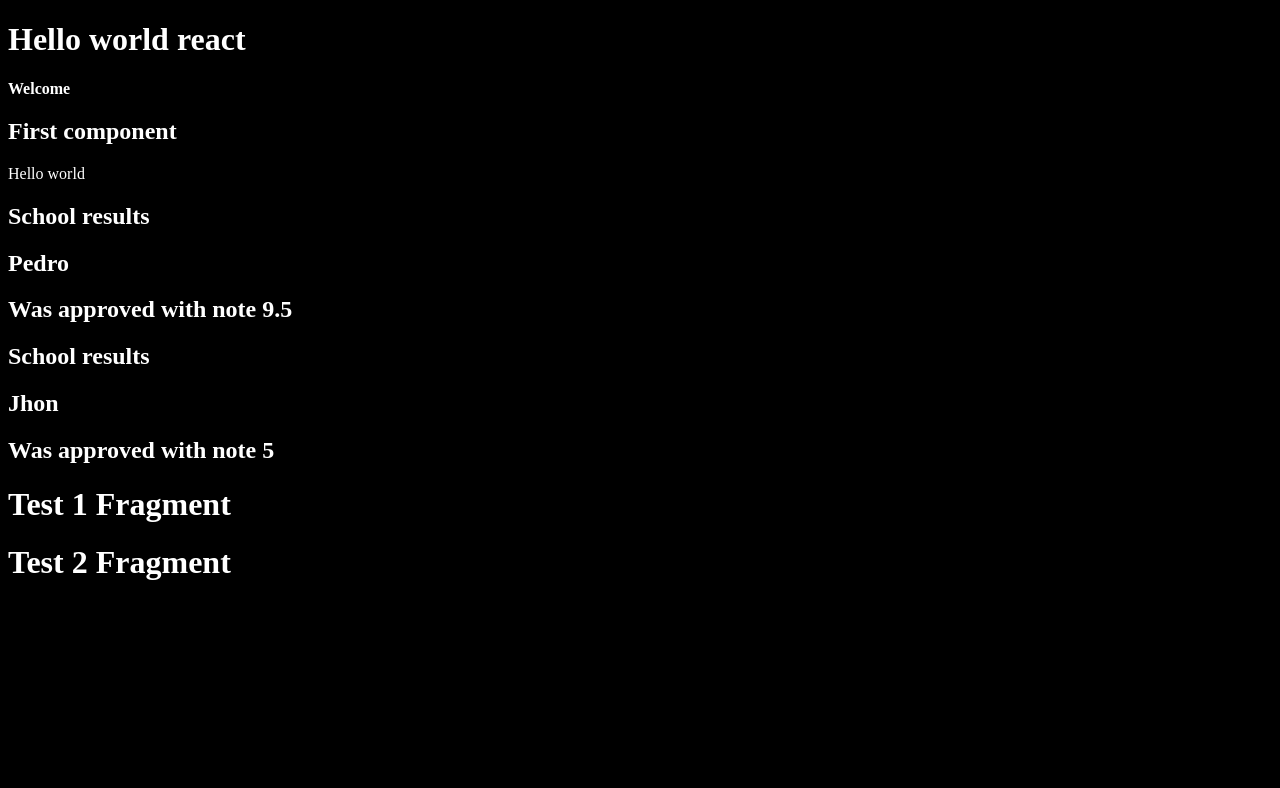
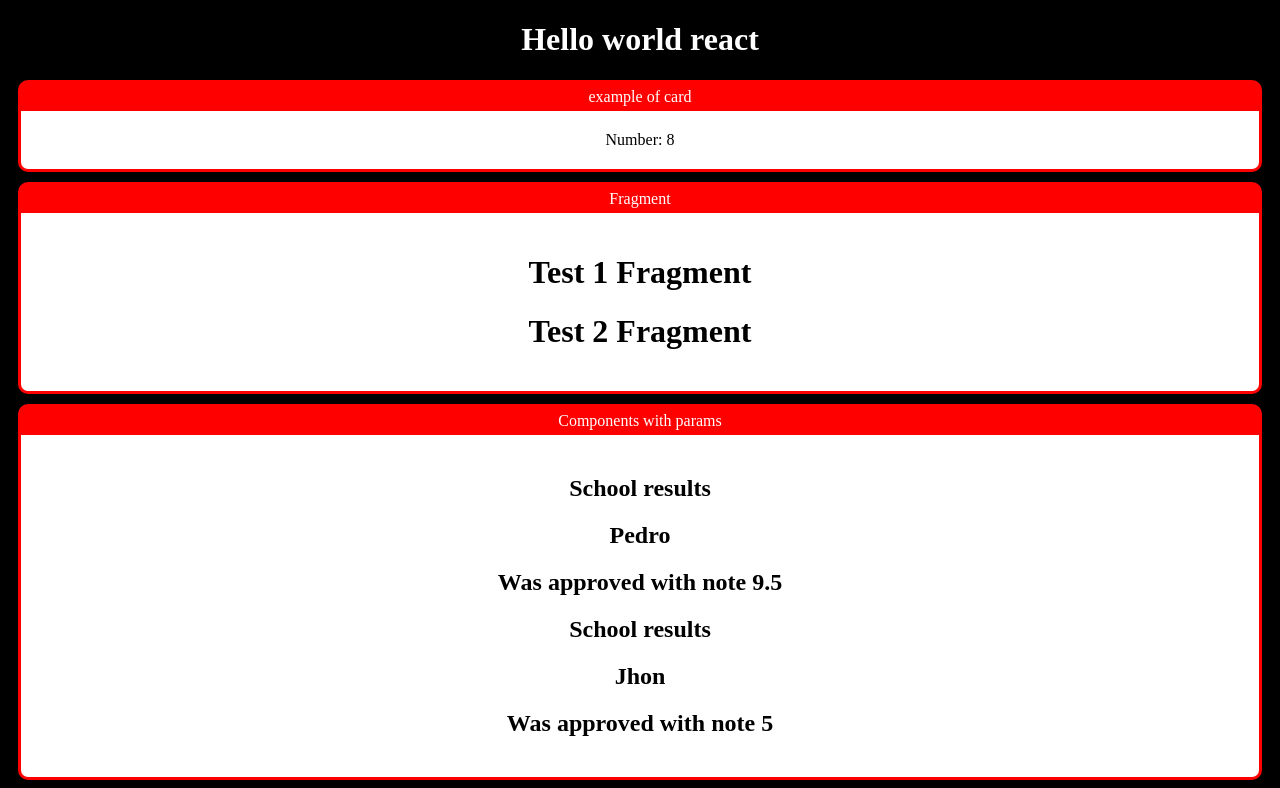
Before and after one commit to bbnsdevelop/react-zero-advanced, a React (Create React App) app in the folder fundamentals/: page / in a window 1280 px wide. Shown: the top 788 px of the page. Built offline with nearby package versions, Linux system fonts and the light colour scheme.

Commit message:
chore: implementation components and pass fo another as param

```diff
--- /dev/null
+++ b/fundamentals/src/App.jsx
@@ -0,0 +1,45 @@
+import React from "react";
+
+import "./index.css";
+
+import FirstComponent from "./components/basic/FirstComponent";
+import ComponentWithParam from "./components/basic/ComponentWithParam";
+import FragmentsComponent from "./components/basic/FragmentsComponent";
+import Calc from "./components/basic/CalcNumberRandomBetweenMinAndMax";
+import Card from "./components/layout/Card";
+
+
+// eslint-disable-next-line import/no-anonymous-default-export
+export default (_) => (
+  <div>
+    <h1>Hello world react</h1>
+    <Card title="example of card">
+      <Calc min={2} max={50}> </Calc>
+    </Card>
+
+    <Card title="Fragment">
+      <FragmentsComponent></FragmentsComponent>
+    </Card>
+
+    <Card title="Components with params">
+      <ComponentWithParam
+        title="School results"
+        student="Pedro"
+        note={9.5}
+      ></ComponentWithParam>
+
+      <ComponentWithParam
+        title="School results"
+        student="Jhon"
+        note={5}
+      ></ComponentWithParam>
+    </Card>
+
+    <Card title="Fisrt component">
+      <FirstComponent></FirstComponent>
+    </Card>
+
+
+
+  </div>
+);
--- a/fundamentals/src/components/basic/FragmentsComponent.jsx
+++ b/fundamentals/src/components/basic/FragmentsComponent.jsx
@@ -22,7 +22,7 @@ export default function frag(){
 
 
     /*
-     In option 2 you can pass props in the component
+     In  option 2 you can't pass props in the component
 
     return (
         <>
--- /dev/null
+++ b/fundamentals/src/components/layout/Card.css
@@ -0,0 +1,19 @@
+.Card{
+    background-color: red;
+    border-radius: 10px;
+    overflow: hidden;
+    border: 3px solid red;
+    margin: 10px;
+}
+
+.Card .Title{
+    padding: 5px 0px;
+    display: flex;
+    justify-content: center;
+}
+
+.Card .Content{
+    background-color: white;
+    color: black;
+    padding: 20px 0px;
+}
--- /dev/null
+++ b/fundamentals/src/components/layout/Card.jsx
@@ -0,0 +1,15 @@
+import React from "react";
+
+import "./Card.css"
+
+// eslint-disable-next-line import/no-anonymous-default-export
+export default (props) => {
+  return (
+    <div className="Card">
+      <div className="Title">{props.title}</div>
+      <div className="Content">
+        {props.children}
+      </div>
+    </div>
+  );
+};
--- a/fundamentals/src/index.css
+++ b/fundamentals/src/index.css
@@ -1,4 +1,5 @@
 body {
     background-color: black;
     color: white;
+    text-align: center;
 }
--- a/fundamentals/src/index.js
+++ b/fundamentals/src/index.js
@@ -1,36 +1,8 @@
 import React from 'react';
 import ReactDOM from 'react-dom/client';
 
-import './index.css'
-import FirstComponent from './components/basic/FirstComponent';
-import ComponentWithParam from './components/basic/ComponentWithParam';
-import FragmentsComponent from './components/basic/FragmentsComponent';
+import App from './App'
+const root = ReactDOM.createRoot(document.getElementById('root'));
 
 
-const root = ReactDOM.createRoot(document.getElementById('root'));
-
-const tag = <strong>Welcome</strong>
-const message =
-  <div>
-    <h1>Hello world react</h1>
-    { tag }
-    <FirstComponent></FirstComponent>
-    <ComponentWithParam
-      title="School results"
-      student="Pedro"
-      note={9.5}>
-    </ComponentWithParam>
-    <ComponentWithParam
-      title="School results"
-      student="Jhon"
-      note={5}>
-    </ComponentWithParam>
-
-    <FragmentsComponent></FragmentsComponent>
-
-  </div>
-
-
-
-
-root.render(message, root);
+root.render(<App/>, root);
```
Also changed, not shown: fundamentals/package.json (+4 -4 lines).
